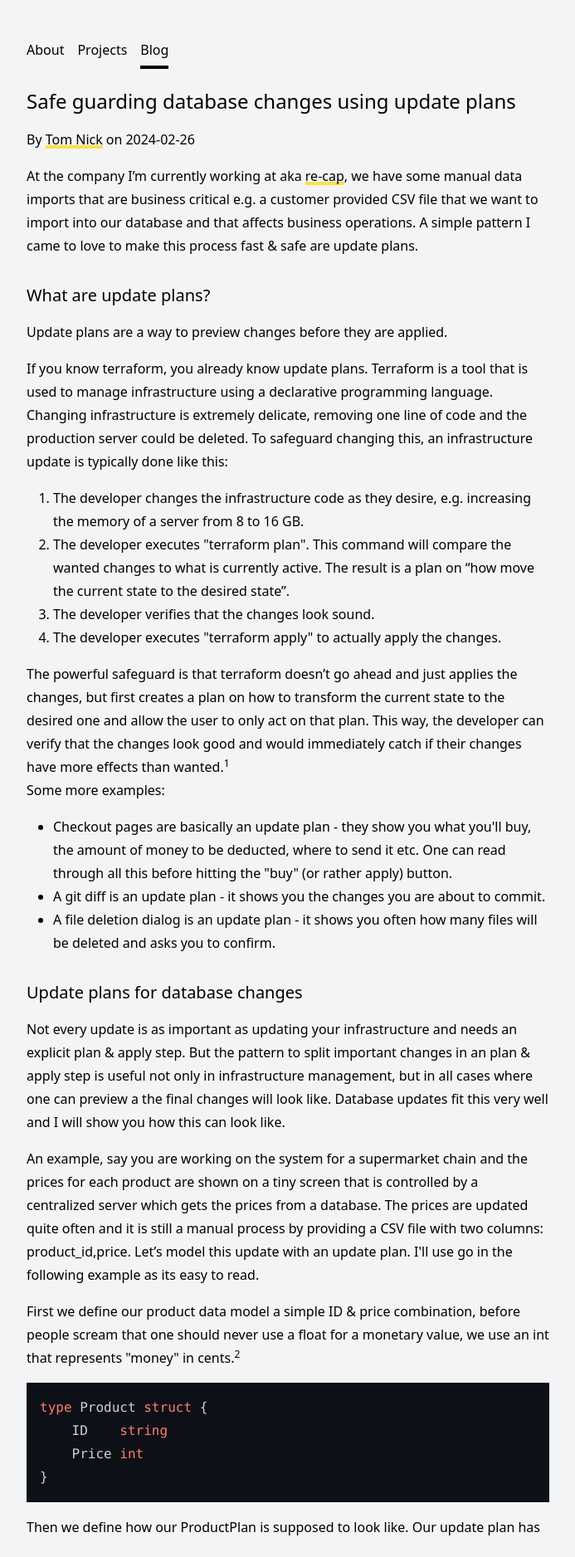
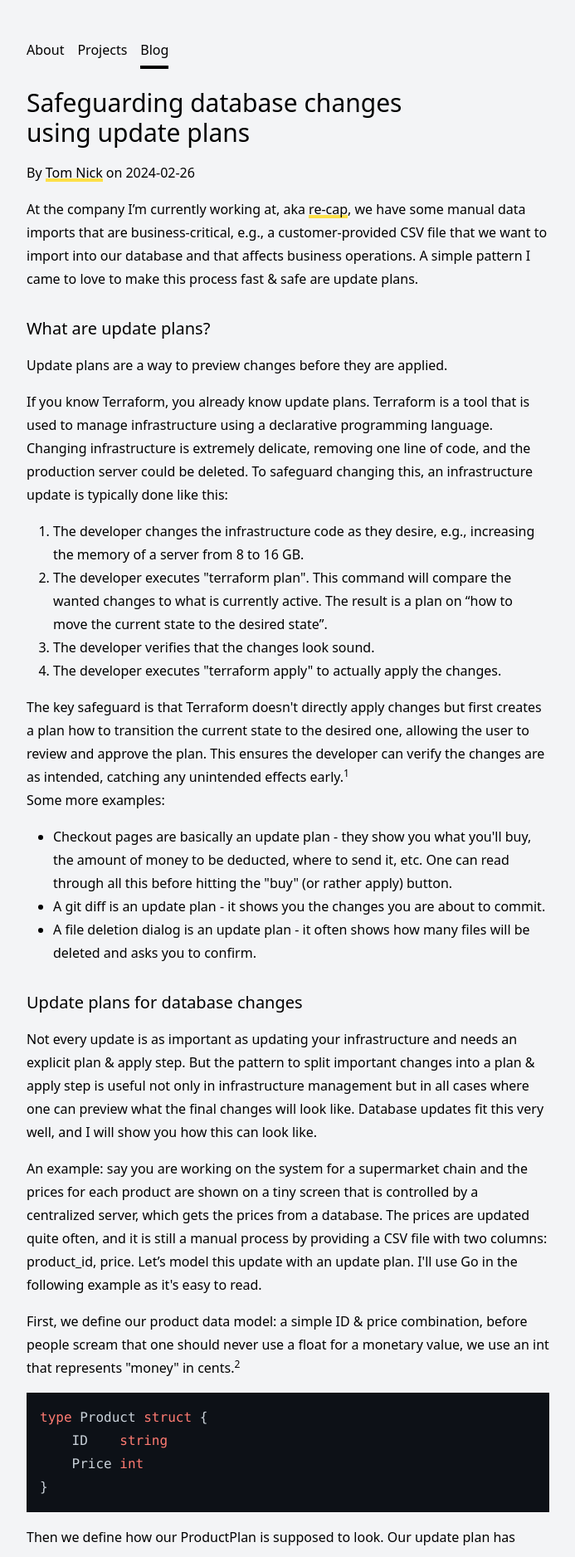
Before and after one commit to TN1ck/tn1ck.com, a Next.js app: page /blog/update-plans in a window 1280 px wide. Shown: the top 1876 px of the page at 83% size, without its empty margins (293-986 px from the left). Built offline with nearby package versions, Linux system fonts and the light colour scheme.

Commit message:
feat: add cool picture of myself and improve some wording

```diff
--- a/pages/blog/update-plans.tsx
+++ b/pages/blog/update-plans.tsx
@@ -252,8 +252,8 @@ pepper,100
 const Home: NextPage = () => {
   return (
     <Container activeId="blog">
-      <h1 className="text-2xl mb-4">
-        {"Safe guarding database changes using update plans"}
+      <h1 className="text-3xl mb-4">
+        Safeguarding database changes <br /> using update plans
       </h1>
       <div className="flex gap-1">
         <address>
@@ -273,12 +273,12 @@ const Home: NextPage = () => {
         </time>
       </div>
       <p className="my-4">
-        At the company I’m currently working at aka{" "}
+        At the company I’m currently working at, aka{" "}
         <a className="link" href="https://re-cap.com">
           re-cap
         </a>
-        , we have some manual data imports that are business critical e.g. a
-        customer provided CSV file that we want to import into our database and
+        , we have some manual data imports that are business-critical, e.g., a
+        customer-provided CSV file that we want to import into our database and
         that affects business operations. A simple pattern I came to love to
         make this process fast & safe are update plans.
       </p>
@@ -287,22 +287,22 @@ const Home: NextPage = () => {
         Update plans are a way to preview changes before they are applied.
       </p>
       <p className="my-4">
-        If you know terraform, you already know update plans. Terraform is a
+        If you know Terraform, you already know update plans. Terraform is a
         tool that is used to manage infrastructure using a declarative
         programming language. Changing infrastructure is extremely delicate,
-        removing one line of code and the production server could be deleted. To
-        safeguard changing this, an infrastructure update is typically done like
-        this:
+        removing one line of code, and the production server could be deleted.
+        To safeguard changing this, an infrastructure update is typically done
+        like this:
       </p>
       <ol className="my-4 ml-4">
         <li>
-          The developer changes the infrastructure code as they desire, e.g.
+          The developer changes the infrastructure code as they desire, e.g.,
           increasing the memory of a server from 8 to 16 GB.
         </li>
         <li>
           The developer executes "terraform plan". This command will compare the
           wanted changes to what is currently active. The result is a plan on
-          “how move the current state to the desired state”.
+          “how to move the current state to the desired state”.
         </li>
         <li>The developer verifies that the changes look sound.</li>
         <li>
@@ -311,11 +311,11 @@ const Home: NextPage = () => {
         </li>
       </ol>
       <p>
-        The powerful safeguard is that terraform doesn’t go ahead and just
-        applies the changes, but first creates a plan on how to transform the
-        current state to the desired one and allow the user to only act on that
-        plan. This way, the developer can verify that the changes look good and
-        would immediately catch if their changes have more effects than wanted.
+        The key safeguard is that Terraform doesn't directly apply changes but
+        first creates a plan how to transition the current state to the desired
+        one, allowing the user to review and approve the plan. This ensures the
+        developer can verify the changes are as intended, catching any
+        unintended effects early.
         <a href="#footnotes">
           <sup>1</sup>
         </a>
@@ -324,7 +324,7 @@ const Home: NextPage = () => {
       <ul className="ml-4 my-4">
         <li>
           Checkout pages are basically an update plan - they show you what
-          you'll buy, the amount of money to be deducted, where to send it etc.
+          you'll buy, the amount of money to be deducted, where to send it, etc.
           One can read through all this before hitting the "buy" (or rather
           apply) button.
         </li>
@@ -333,7 +333,7 @@ const Home: NextPage = () => {
           to commit.
         </li>
         <li>
-          A file deletion dialog is an update plan - it shows you often how many
+          A file deletion dialog is an update plan - it often shows how many
           files will be deleted and asks you to confirm.
         </li>
       </ul>
@@ -341,24 +341,24 @@ const Home: NextPage = () => {
       <p className="my-4">
         Not every update is as important as updating your infrastructure and
         needs an explicit plan & apply step. But the pattern to split important
-        changes in an plan & apply step is useful not only in infrastructure
-        management, but in all cases where one can preview a the final changes
-        will look like. Database updates fit this very well and I will show you
+        changes into a plan & apply step is useful not only in infrastructure
+        management but in all cases where one can preview what the final changes
+        will look like. Database updates fit this very well, and I will show you
         how this can look like.
       </p>
       <p className="my-4">
-        An example, say you are working on the system for a supermarket chain
+        An example: say you are working on the system for a supermarket chain
         and the prices for each product are shown on a tiny screen that is
-        controlled by a centralized server which gets the prices from a
-        database. The prices are updated quite often and it is still a manual
-        process by providing a CSV file with two columns: product_id,price.
-        Let’s model this update with an update plan. I'll use go in the
-        following example as its easy to read.
+        controlled by a centralized server, which gets the prices from a
+        database. The prices are updated quite often, and it is still a manual
+        process by providing a CSV file with two columns: product_id, price.
+        Let’s model this update with an update plan. I'll use Go in the
+        following example as it's easy to read.
       </p>
       <p className="my-4">
-        First we define our product data model a simple ID & price combination,
-        before people scream that one should never use a float for a monetary
-        value, we use an int that represents "money" in cents.
+        First, we define our product data model: a simple ID & price
+        combination, before people scream that one should never use a float for
+        a monetary value, we use an int that represents "money" in cents.
         <a href="#footnotes">
           <sup>2</sup>
         </a>
@@ -372,25 +372,25 @@ type Product struct {
 `}
       </CodeBlock>
       <p className="my-4">
-        Then we define how our ProductPlan is supposed to look like. Our update
-        plan has
+        Then we define how our ProductPlan is supposed to look. Our update plan
+        has
       </p>
       <ul className="ml-4 my-4">
         <li>
           Added - products that are only in the new dataset and thus will be
-          added
+          added.
         </li>
         <li>
           NoChanges - products that are both in the old and new dataset, but the
-          price did not change
+          price did not change.
         </li>
         <li>
           Updated - products that are both in the old and new dataset, but the
-          price changed
+          price changed.
         </li>
         <li>
           Removed - products that are only in the old dataset and thus will be
-          removed
+          removed.
         </li>
       </ul>
       <CodeBlock language="go">
@@ -410,7 +410,7 @@ type ProductUpdatePlan struct {
       </CodeBlock>
       <p className="my-4">
         The CreatePlan function then can look as follows. The cool thing here is
-        that it’s a pure function, it has no side effects and doesn’t even
+        that it’s a pure function; it has no side effects and doesn’t even
         return an error. It’s very easy to test this.
       </p>
       <CodeBlock language="go">
@@ -446,9 +446,9 @@ func CreatePlan(oldProducts []Product, newProducts []Product) ProductUpdatePlan
 `}
       </CodeBlock>
       <p className="my-4">
-        To actually apply these changes, we define an interface, that will
+        To actually apply these changes, we define an interface that will
         represent the database. We keep it simple and do not use any batch
-        updates / inserts here.
+        updates/inserts here.
       </p>
       <CodeBlock language="go">
         {`
@@ -484,7 +484,7 @@ func (pup ProductUpdatePlan) Apply(repo) error {
       </CodeBlock>
       <p className="my-4">
         The overall flow could look like this - this could be the function an
-        endpoint would call, the preview flag controls if it’s just a preview or
+        endpoint would call; the preview flag controls if it’s just a preview or
         the actual import.
       </p>
       <CodeBlock language="go">
@@ -493,11 +493,11 @@ func UpdateProducts(repo repo, csv string, preview bool) (ProductUpdatePlan, err
 	// Implementing parseCSV is left as an exercise for the reader.
 	products, err := parseCSV(csv)
 	if err != nil {
-		return err
+		return ProductUpdatePlan{}, err
 	}
 	oldProducts, err := repo.GetProducts()
 	if err != nil {
-		return err
+		return ProductUpdatePlan{}, err
 	}
 	plan := CreatePlan(oldProducts, products)
 	if preview {
@@ -516,8 +516,8 @@ func UpdateProducts(repo repo, csv string, preview bool) (ProductUpdatePlan, err
       <h3 className="text-xl mt-8">Interactive example</h3>
       <p className="my-4">
         To have an excuse that this blog is built with React.js, here is an
-        interactive toy example of how this could look like. You can provide a
-        CSV with products and see the update plan. You can then apply the update
+        interactive toy example of how this could look. You can provide a CSV
+        with products and see the update plan. You can then apply the update
         plan to the database. The products and CSV are seeded with some sensible
         data.
       </p>
@@ -525,54 +525,54 @@ func UpdateProducts(repo repo, csv string, preview bool) (ProductUpdatePlan, err
         <StoreExample />
       </div>
       <h3 className="text-xl mt-8">
-        When should one use update plans for database updates
+        When should one use update plans for database updates?
       </h3>
       <p className="my-4">
-        This pattern does not make sense for most data updates, my heuristic
+        This pattern does not make sense for most data updates; my heuristic
         would be to use this pattern when any of the following is true:
+      </p>
       <ul className="ml-4 my-4">
         <li>
-            You're updating multiple rows and the result of the result hard to
+          You're updating multiple rows, and the result of the update is hard to
           grasp.
         </li>
-          <li>The updates matter and and it's not trivial to revert them.</li>
+        <li>The updates matter, and it's not trivial to revert them.</li>
         <li>
           It would help the user be more confident and be faster in checking
-            that what they are about to do is correct, e.g. wouldn't it be nice
-            if email clients would tell you how many people you are about to
-            send an email too if you are sending to a group?
+          that what they are about to do is correct, e.g., wouldn't it be nice
+          if email clients would tell you how many people you are about to send
+          an email to if you are sending to a group?
         </li>
       </ul>
-      </p>
       <h3 className="text-xl mt-8">Snapshots & undo</h3>
       <p className="my-4">
         Update plans do not prevent a faulty update from being applied, so it is
         important as well, that there is an undo. Sometimes this is not
-        completely possible - e.g. when Terraform deleted your production
-        database, you can't just "undo" that
+        completely possible - e.g., when Terraform deletes your production
+        database, you can't just "undo" that.
         <a href="#footnotes">
           <sup>3</sup>
         </a>{" "}
-        . But in many cases, it is possible to have a snapshot of the database
+        But in many cases, it is possible to have a snapshot of the database
         before the update and then revert to that snapshot if the update was
         faulty.
       </p>
       <p className="my-4">
-        Some update plans can actually be used to implement this feature e.g.
-        git commits are exactly that. Git commits are update plans, that you can
+        Some update plans can actually be used to implement this feature, e.g.,
+        git commits are exactly that. Git commits are update plans that you can
         freely undo and redo.
         <a href="#footnotes">
           <sup>4</sup>
         </a>{" "}
         This works only so long as <i>all</i> changes to the system are made
-        through the update plan, so for most systems this is not a feasible.
+        through the update plan, so for most systems, this is not feasible.
       </p>
       <h3 className="text-xl mt-8">
         Why is this not a database feature already?
       </h3>
       <p className="my-4">
-        I really would like this to be a first class citizen in databases as
-        this pattern is useful in a lot of occasions. Most databases already
+        I really would like this to be a first-class citizen in databases, as
+        this pattern is useful on a lot of occasions. Most databases already
         have transactions, where you can safely make updates to a database and
         either commit or abort all the changes one made. If the database would
         then allow me to see the final result of said transaction - which tables
@@ -586,16 +586,16 @@ func UpdateProducts(repo repo, csv string, preview bool) (ProductUpdatePlan, err
       </h3>
       <ol className="ml-4">
         <li>
-          For terraform this not perfect sadly, there are often “noise” changes
-          due to e.g. aws API changes etc. that actually don't change anything.
-          And this is actually a difficult part of writing update plans - to
-          correctly asses an "update" and a "no change".
+          For Terraform, this is not perfect, sadly. There are often “noise”
+          changes due to e.g., AWS API changes etc., that actually don't change
+          anything. And this is actually a difficult part of writing update
+          plans - to correctly assess an "update" and a "no change".
         </li>
         <li>
           <p>
             And you should never, I'll haunt you personally. Floats are not
             precise enough for monetary values or anything really where
-            precision is important. I find that Representing money as fraction
+            precision is important. I find that representing money as fraction
             of a cent is a decent way (e.g. stripes API does this), normally I
             use a decimal type, those are sadly not built into programming
             languages, but there are libraries e.g. in Go there is the{" "}
--- a/pages/index.tsx
+++ b/pages/index.tsx
@@ -5,16 +5,24 @@ import Container from "../components/container"
 const Home: NextPage = () => {
   return (
     <Container activeId="about">
+      <div className="flex gap-4 sm:gap-8 sm:items-center">
+        <img
+          src="/tom.jpg"
+          alt="Tom Nick"
+          className="rounded-full sm:w-48 sm:h-48 w-16 h-16"
+        />
+        <div>
           <h2 className="text-3xl mb-4">{"Hi, I'm Tom"}</h2>
           <p className="leading-7">
             {
-          "I'm a developer by heart and love to create products. I spend a lot of time apart from my job to work on personal "
+              "I'm passionate about technology and love to create products. I work occasionally on personal "
             }
             <Link href="/projects" className="link">
               projects
             </Link>
-        , many of which are already launched. I believe in self-improvement and
-        always try to get better at my skills and learn new ones. {"I'm on "}
+            , many of which are already launched. I believe in self-improvement
+            and always try to get better at my skills and learn new ones.{" "}
+            {"I'm on "}
             <a className="link" href="https://github.com/tn1ck">
               Github
             </a>{" "}
@@ -27,6 +35,8 @@ const Home: NextPage = () => {
             </a>
             .
           </p>
+        </div>
+      </div>
       <h2 id="work" className="page-break text-2xl mt-8 mb-4">
         Work
       </h2>
@@ -135,12 +145,13 @@ const Home: NextPage = () => {
           </Link>
           .
         </div>
-        <div className="bg-white shadow-lg p-4 leading-7">
+        {/* Who cares? */}
+        {/* <div className="bg-white shadow-lg p-4 leading-7">
           <div className="mb-4 flex flex-row-reverse justify-between">
             <time>1998 - 2011</time>
             <strong>First & Secondary School</strong>
           </div>
-        </div>
+        </div> */}
       </div>
     </Container>
   )
```
Also changed, not shown: public/tom.jpg (added). Lines whose indentation alone changed are shown as unchanged.
